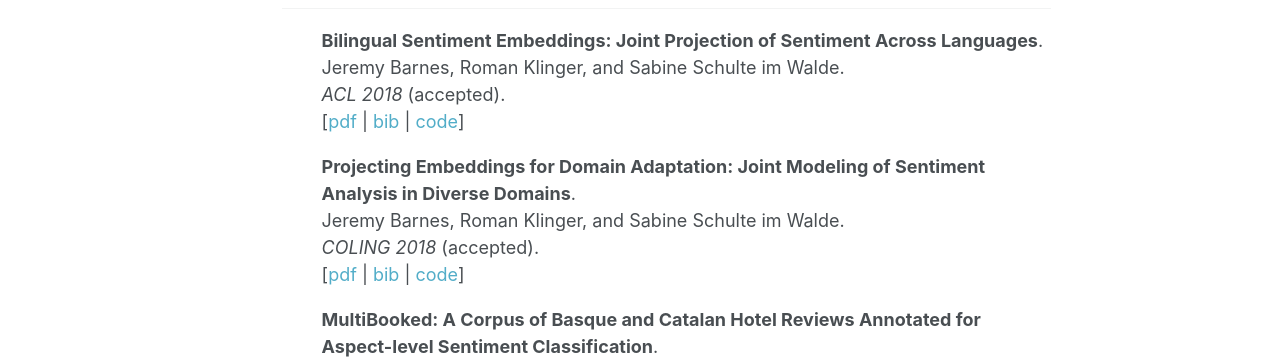
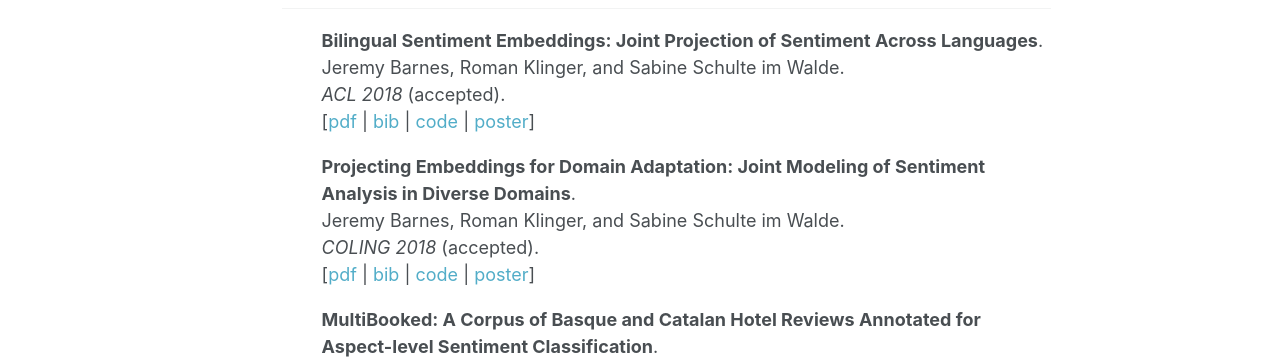
Before and after one commit to jerbarnes/jbarnesspain.github.io, a Jekyll site: the page built from publications/index.html, in a window 1280 px wide. Shown: the part 168-532 px from the top of the page. Built offline with Jekyll 4.4.1, drawn with Linux system fonts in a browser that asks for light colours.

Commit message:
added posters for blse and blse domain

```diff
--- a/publications/index.html
+++ b/publications/index.html
@@ -13,7 +13,7 @@
 		Bilingual Sentiment Embeddings: Joint Projection of Sentiment Across Languages</strong>.<br>
 		Jeremy Barnes, Roman Klinger, and Sabine Schulte im Walde.<br>
 		<i>ACL 2018</i> (accepted).<br>
-		[<a href="/downloads/acl2018.pdf">pdf</a> | <a href="http://www.romanklinger.de/publications/2018_bib.html#Barnes2018">bib</a> | <a href="https://github.com/jbarnesspain/blse">code</a>]
+		[<a href="/downloads/acl2018.pdf">pdf</a> | <a href="http://www.romanklinger.de/publications/2018_bib.html#Barnes2018">bib</a> | <a href="https://github.com/jbarnesspain/blse">code</a> | <a href="/downloads/blse_poster.pdf">poster</a>]
 </ul>
 
 <ul>
@@ -21,7 +21,7 @@
 		Projecting Embeddings for Domain Adaptation: Joint Modeling of Sentiment Analysis in Diverse Domains</strong>.<br>
 		Jeremy Barnes, Roman Klinger, and Sabine Schulte im Walde.<br>
 		<i>COLING 2018</i> (accepted).<br>
-		[<a href="/downloads/coling2018.pdf">pdf</a> | <a href="http://www.romanklinger.de/publications/2018_bib.html#Barnes2018a">bib</a> | <a href="https://github.com/jbarnesspain/domain_blse">code</a>]
+		[<a href="/downloads/coling2018.pdf">pdf</a> | <a href="http://www.romanklinger.de/publications/2018_bib.html#Barnes2018a">bib</a> | <a href="https://github.com/jbarnesspain/domain_blse">code</a> | <a href="/downloads/blse_domain_poster.pdf">poster</a>]
 </ul>
 
 <ul>
```
Also changed, not shown: 2 other files.
